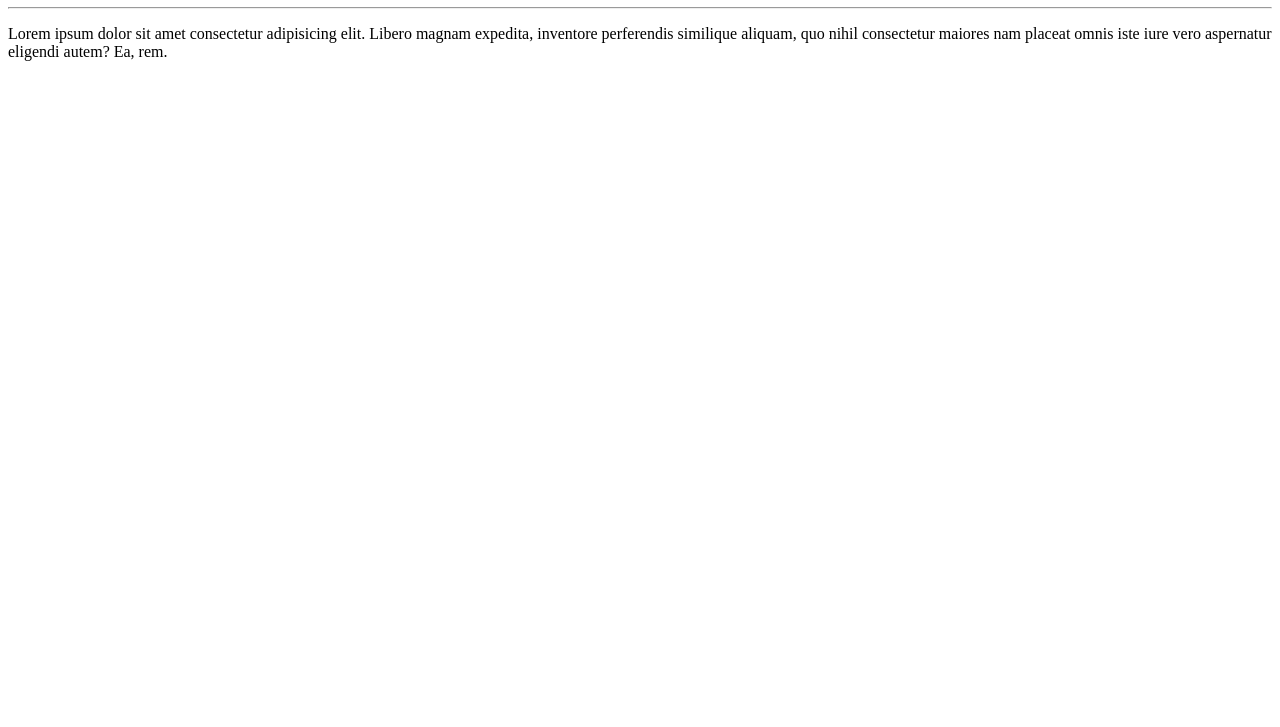
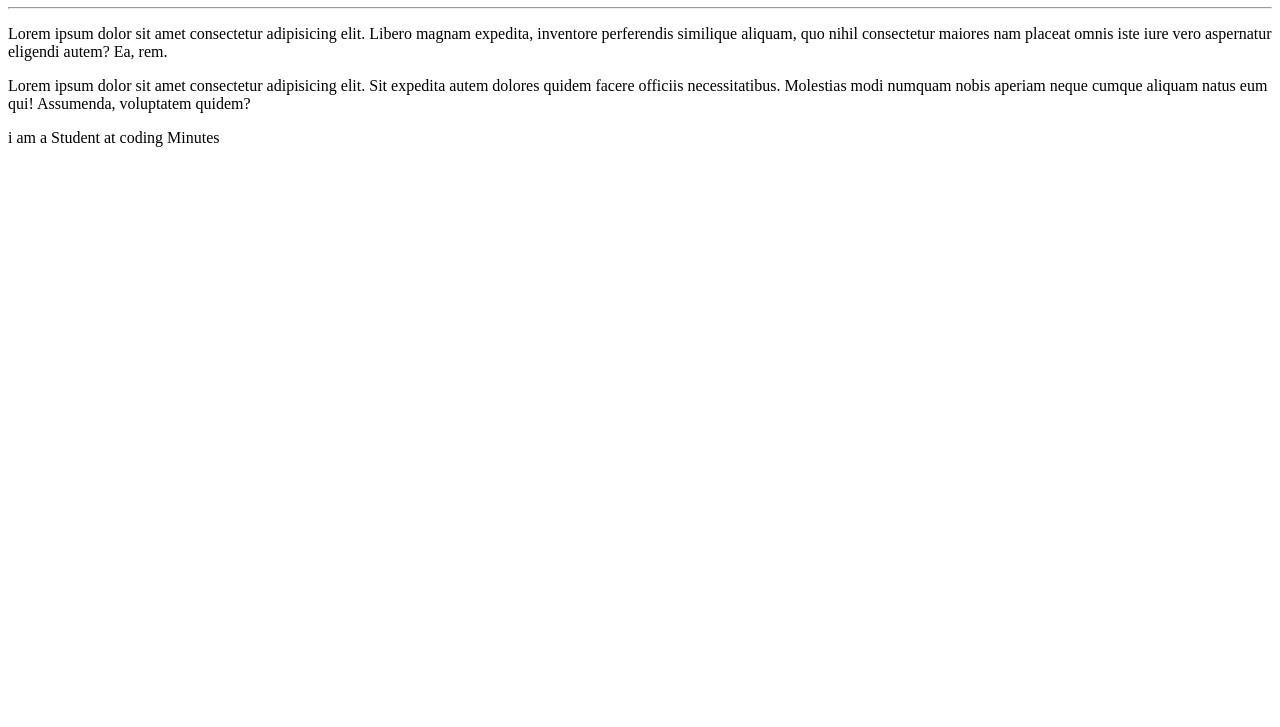
Before and after one commit to AsifAhmad07/git_test, a plain HTML site: page about.html in a window 1280 px wide. Shown: the part 73-800 px from the top of the page. Drawn offline with Linux system fonts and the light colour scheme.

Commit message:
about.html

```diff
--- a/about.html
+++ b/about.html
@@ -10,7 +10,12 @@
     <hr>
     <p>
         Lorem ipsum dolor sit amet consectetur adipisicing elit. Libero magnam expedita, inventore perferendis similique aliquam, quo nihil consectetur maiores nam placeat omnis iste iure vero aspernatur eligendi autem? Ea, rem.
-
+    </p>
+    <p>
+        Lorem ipsum dolor sit amet consectetur adipisicing elit. Sit expedita autem dolores quidem facere officiis necessitatibus. Molestias modi numquam nobis aperiam neque cumque aliquam natus eum qui! Assumenda, voluptatem quidem?
+    </p>
+    <p>
+        i am a Student at coding Minutes
     </p>
 </body>
 </html>
```
